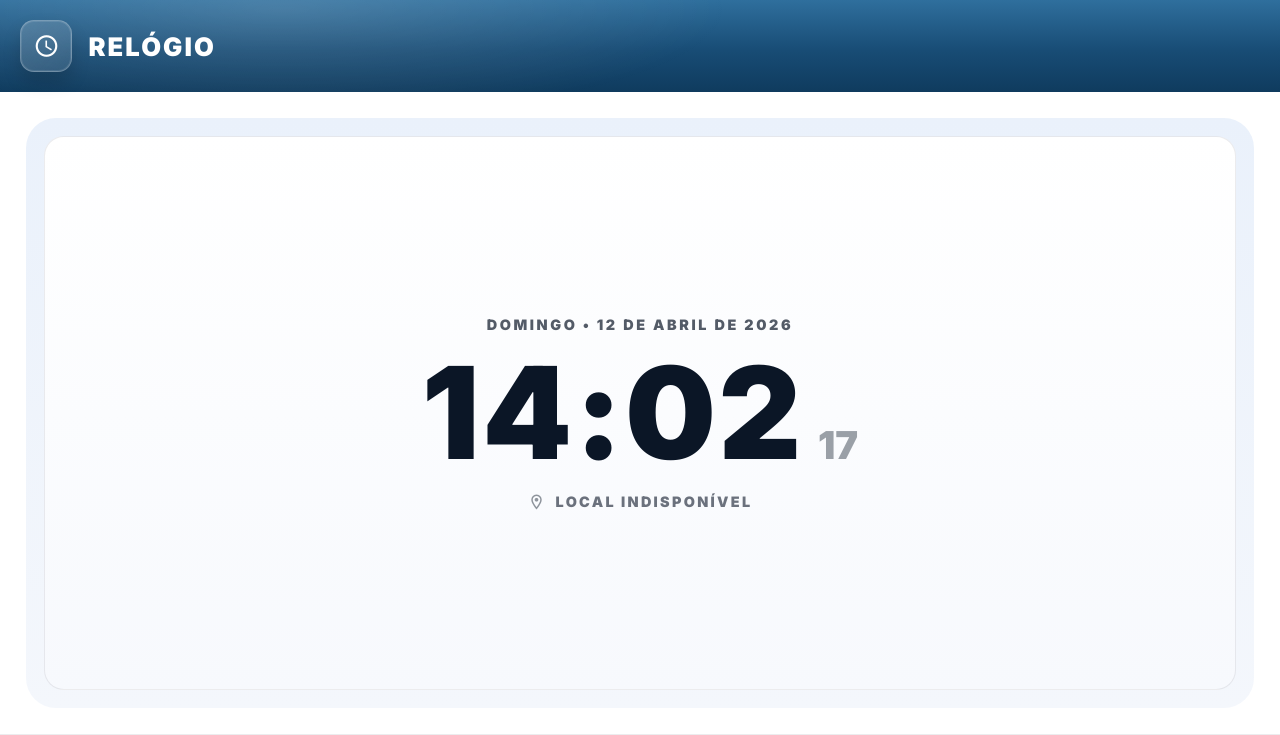
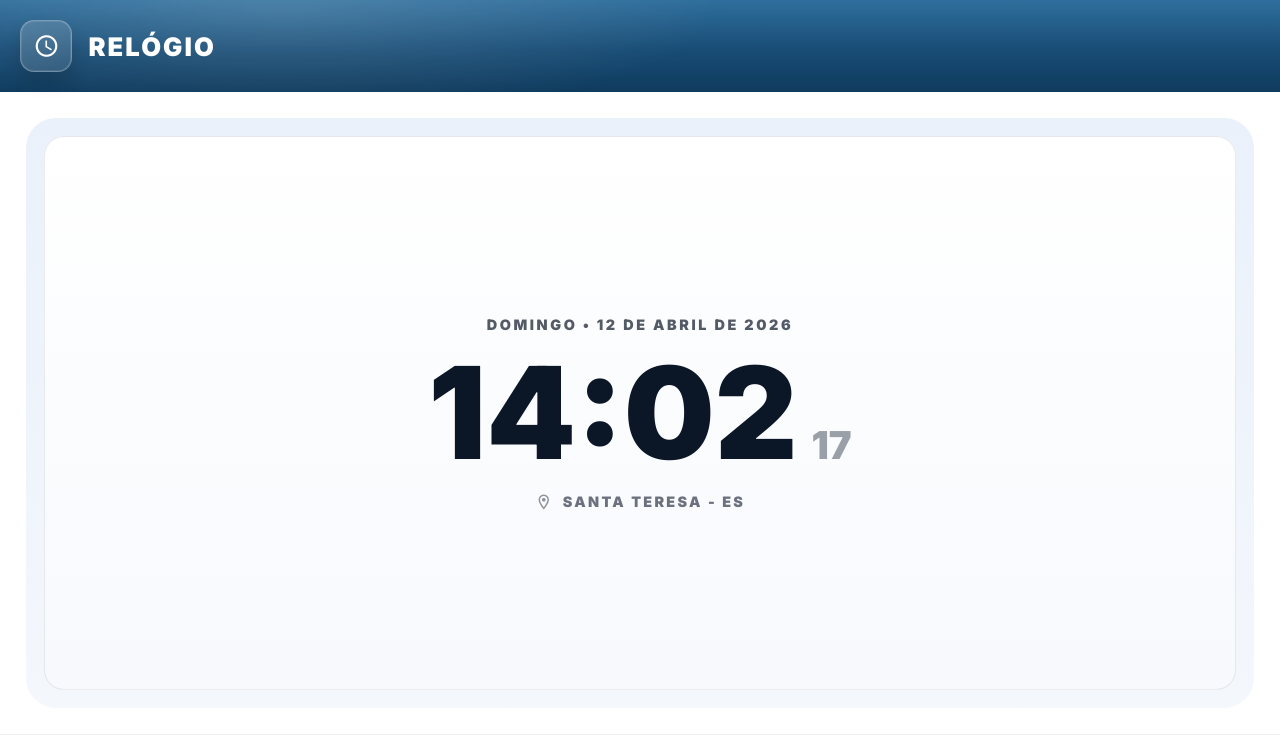
Before and after one commit to pdrcorrea/Vyre-Relogio, a plain HTML site: page index.html in a window 1280 px wide. Shown: the top 735 px of the page. Drawn offline with Linux system fonts and the light colour scheme; no server answers.

Commit message:
Update index.html

```diff
--- a/index.html
+++ b/index.html
@@ -72,14 +72,12 @@ header.topbar::after{
   inset:0;
   background:radial-gradient(720px 180px at 22% 10%, rgba(255,255,255,.20), transparent 62%);
   opacity:.7;
-  pointer-events:none;
 }
 
-/* 🔲 Badge quadrado (ajuste solicitado) */
 .iconBadge{
   width:52px;
   height:52px;
-  border-radius:14px; /* quadrado com bordas arredondadas */
+  border-radius:14px;
   display:grid;
   place-items:center;
   background:linear-gradient(135deg,var(--glass),var(--glass2));
@@ -154,7 +152,6 @@ main.stage{
 .hm{
   font-size:clamp(72px,min(12vw,16vh),220px);
   font-weight:900;
-  letter-spacing:.02em;
   color:#0b1626;
   line-height:1;
 }
@@ -222,16 +219,16 @@ footer.footer{
     <section class="outer">
       <div class="card">
         <div class="hero">
-          <div class="date" id="date">DOMINGO • 28 DE DEZEMBRO DE 2025</div>
+          <div class="date" id="date"></div>
 
           <div class="timeRow">
-            <div class="hm" id="hm">18:04</div>
-            <div class="sec" id="sec">40</div>
+            <div class="hm" id="hm"></div>
+            <div class="sec" id="sec"></div>
           </div>
 
           <div class="location">
             <span class="material-icons-outlined">location_on</span>
-            <span id="location">LOCALIZANDO…</span>
+            <span id="location">SANTA TERESA - ES</span>
           </div>
         </div>
       </div>
@@ -250,6 +247,7 @@ footer.footer{
 const hm=document.getElementById("hm");
 const sec=document.getElementById("sec");
 const dateEl=document.getElementById("date");
+const locationEl=document.getElementById("location");
 
 const days=["DOMINGO","SEGUNDA-FEIRA","TERÇA-FEIRA","QUARTA-FEIRA","QUINTA-FEIRA","SEXTA-FEIRA","SÁBADO"];
 const months=["JANEIRO","FEVEREIRO","MARÇO","ABRIL","MAIO","JUNHO","JULHO","AGOSTO","SETEMBRO","OUTUBRO","NOVEMBRO","DEZEMBRO"];
@@ -265,18 +263,36 @@ function tick(){
 tick();
 setInterval(tick,1000);
 
-/* Localização */
-fetch("https://ipwho.is/")
-  .then(r=>r.json())
-  .then(d=>{
-    if(d.success){
-      document.getElementById("location").textContent=
-        `${d.city} - ${d.region_code || d.country_code}`.toUpperCase();
-    }else{
-      document.getElementById("location").textContent="LOCAL INDISPONÍVEL";
-    }
-  })
-  .catch(()=>document.getElementById("location").textContent="LOCAL INDISPONÍVEL");
+/* ===== Localização robusta ===== */
+
+// fallback imediato (evita delay visual)
+locationEl.textContent = "SANTA TERESA - ES";
+
+const services = [
+  "https://ipapi.co/json/",
+  "https://ipwho.is/",
+  "https://ipinfo.io/json"
+];
+
+async function getLocation() {
+  for (let url of services) {
+    try {
+      const res = await fetch(url);
+      const data = await res.json();
+
+      let city = data.city;
+      let state = data.region_code || data.region;
+
+      if (city) {
+        locationEl.textContent =
+          `${city} - ${state || "BR"}`.toUpperCase();
+        return;
+      }
+    } catch (e) {}
+  }
+}
+
+getLocation();
 </script>
 </body>
 </html>
```
